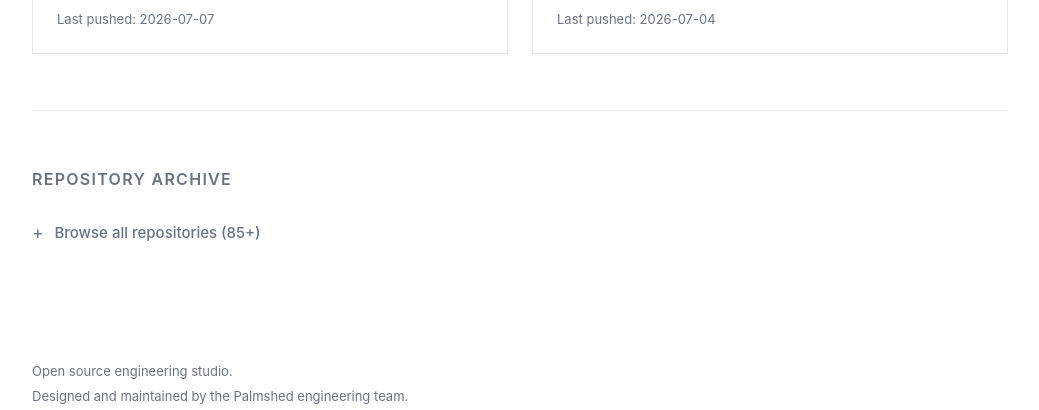
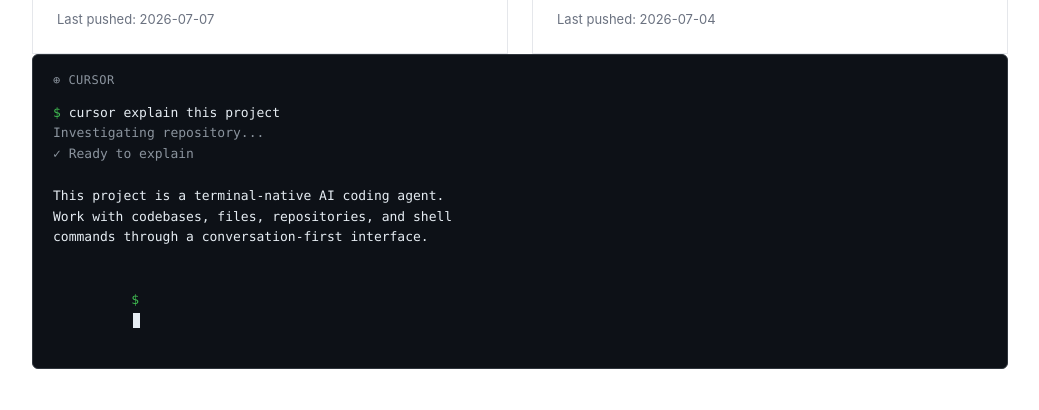
Before and after one commit to palmshed/palmshed.github.io, a plain HTML site: page index.html in a window 1280 px wide. Shown: the part 2956-3366 px from the top of the page, without its empty margins (120-1159 px from the left). Drawn offline with Linux system fonts and the light colour scheme.

Commit message:
Add terminal demo for Cursor in featured section

```diff
--- a/index.html
+++ b/index.html
@@ -374,6 +374,65 @@
 
     .featured-card .card-links a:hover {
       text-decoration: underline;
+    }
+
+    /* ---------- Terminal Demo ---------- */
+
+    .terminal {
+      grid-column: 1 / -1;
+      background: #0d1117;
+      border: 1px solid #30363d;
+      border-radius: 6px;
+      padding: 1rem 1.25rem;
+      font-family: ui-monospace, SFMono-Regular, "SF Mono", Menlo, Consolas, monospace;
+      font-size: 0.8125rem;
+      line-height: 1.6;
+      color: #e6edf3;
+      position: relative;
+    }
+
+    .terminal::before {
+      content: "⊕ cursor";
+      display: block;
+      font-family: inherit;
+      font-size: 0.75rem;
+      color: #8b949e;
+      margin-bottom: 0.75rem;
+      letter-spacing: 0.04em;
+      text-transform: uppercase;
+    }
+
+    .terminal .line {
+      min-height: 1.6em;
+      white-space: pre-wrap;
+      word-break: break-all;
+    }
+
+    .terminal .prompt {
+      color: #3fb950;
+    }
+
+    .terminal .dim {
+      color: #8b949e;
+    }
+
+    .terminal .cursor {
+      display: inline-block;
+      width: 0.5em;
+      height: 1.1em;
+      background: #e6edf3;
+      vertical-align: text-bottom;
+      margin-left: 0.15em;
+      animation: blink 1s step-end infinite;
+    }
+
+    .terminal .cursor.done {
+      animation: none;
+      background: transparent;
+    }
+
+    @keyframes blink {
+      50% { background: transparent; }
     }
 
     @media (max-width: 640px) {
@@ -784,6 +843,20 @@
           <div class="card-meta">
             <span>Last pushed: 2026-07-04</span>
           </div>
+        </div>
+      </div>
+      <div class="terminal" data-animate>
+        <div class="line"><span class="prompt">$</span> cursor explain this project</div>
+        <div class="line dim">Investigating repository...</div>
+        <div class="line dim">✓ Ready to explain</div>
+        <div class="line"><br></div>
+        <div class="line">This project is a terminal-native AI coding agent.</div>
+        <div class="line">Work with codebases, files, repositories, and shell</div>
+        <div class="line">commands through a conversation-first interface.</div>
+        <div class="line"><br></div>
+        <div class="line">
+          <span class="prompt">$</span>
+          <span id="term-cursor"><span class="cursor"></span></span>
         </div>
       </div>
     </section>
```
